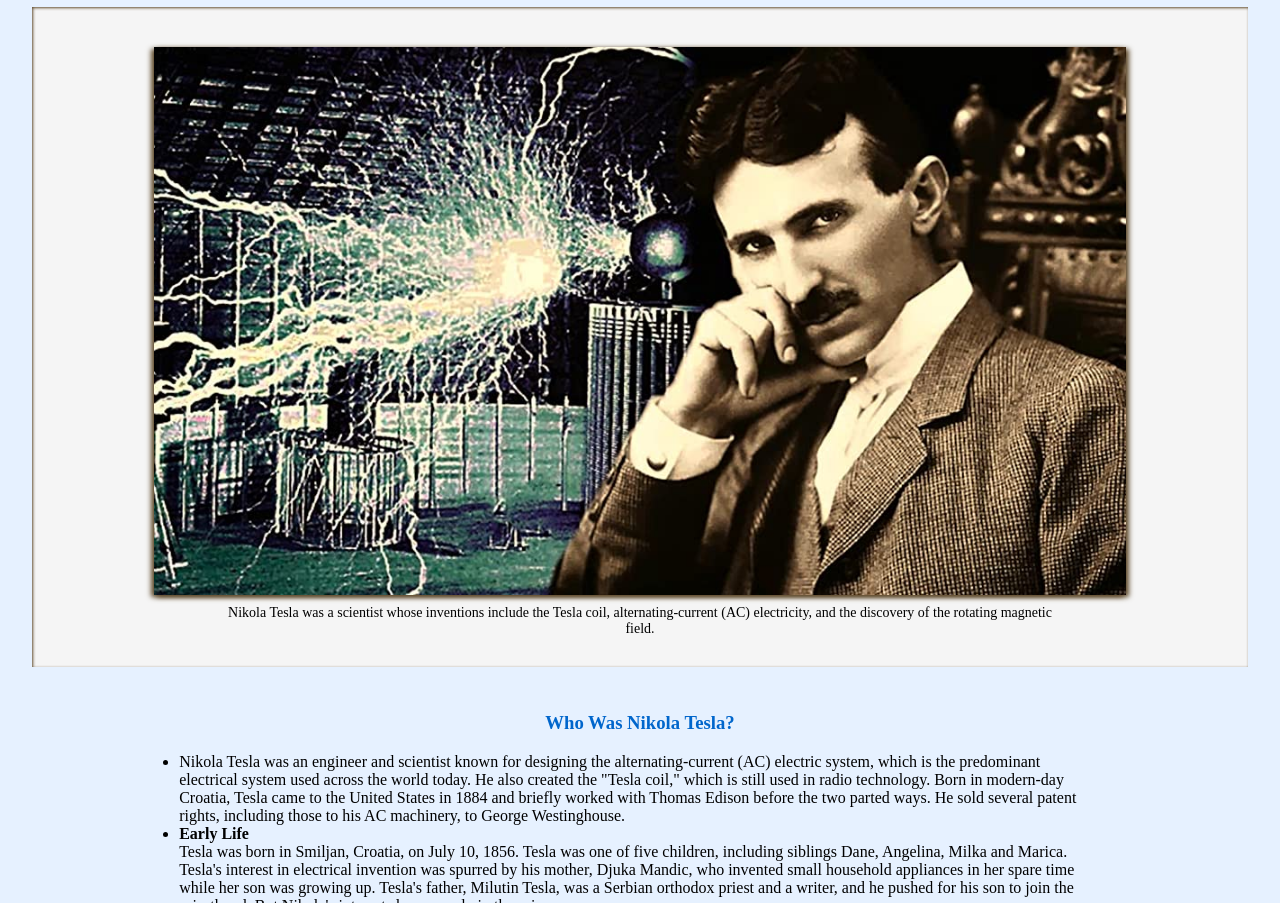
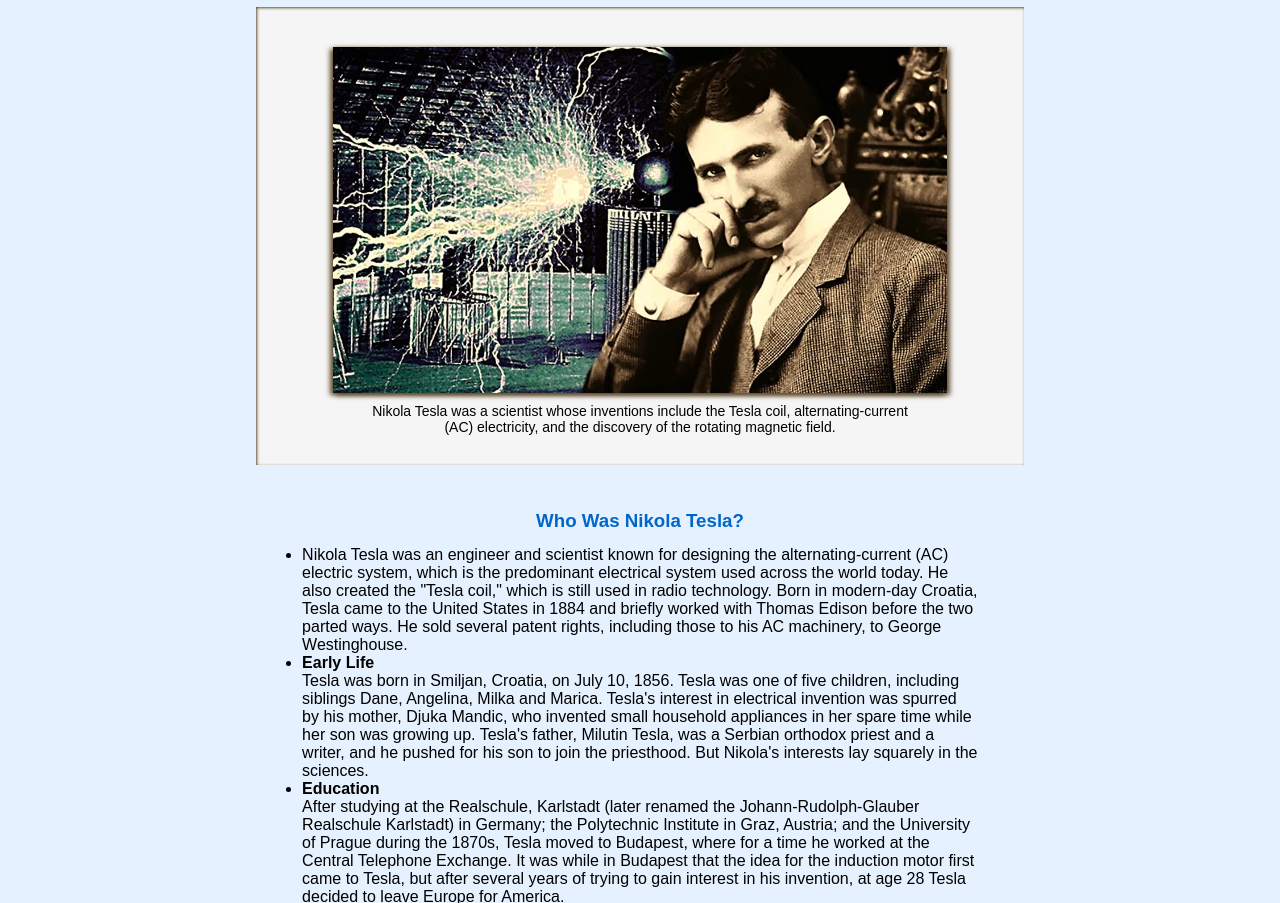
Before and after one commit to yykoca/tributePage, a plain HTML site: page index.html in a window 1280 px wide. Shown: the part 153-1056 px from the top of the page. Drawn offline with Linux system fonts and the light colour scheme.

Commit message:
style changed

```diff
--- a/style.css
+++ b/style.css
@@ -1,40 +1,48 @@
 * {
   margin: 0;
   padding: 0;
+  font-family: sans-serif;
 }
+
 #main {
   background-color: #e6f1ff;
 }
+
 h1 {
-  color:  #001a1a;
+  color: #001a1a;
   margin: 0px auto;
   padding: 30px 0px 0px 0px;
   text-align: center;
 }
+
 h1 span {
   font-size: smaller;
   font-style: italic;
   color: rgb(71, 71, 71);
 }
+
 #img-div {
   padding: 30px 0;
-  width: 95%;
+  width: 60%;
   margin: auto;
   background-color: whitesmoke;
   box-shadow: inset 1px 1px 3px rgb(95, 74, 43);
 }
-#img-div img {
+
+#image {
   height: auto;
-  width:80%;
+  max-width: 80%;
   display: block;
   margin: 10px auto;
   box-shadow: 3px 2px 5px rgb(95, 74, 43), -3px 2px 5px rgb(95, 74, 43);
 }
+
 #center {
   margin: 10px 0;
   text-align: center;
 }
-#img-caption{
+
+#img-caption {
   width: 70%;
   margin: auto;
   font-size: 14px;
@@ -42,13 +50,13 @@ h1 span {
 }
 
 #tribute-info {
-  width: 75%;
+  width: 55%;
   margin: 10px auto;
   padding: 25px;
 }
 
 h3 {
-  color:  #0066cc;
+  color: #0066cc;
   margin: 10px 0;
   text-align: center;
 }
```
